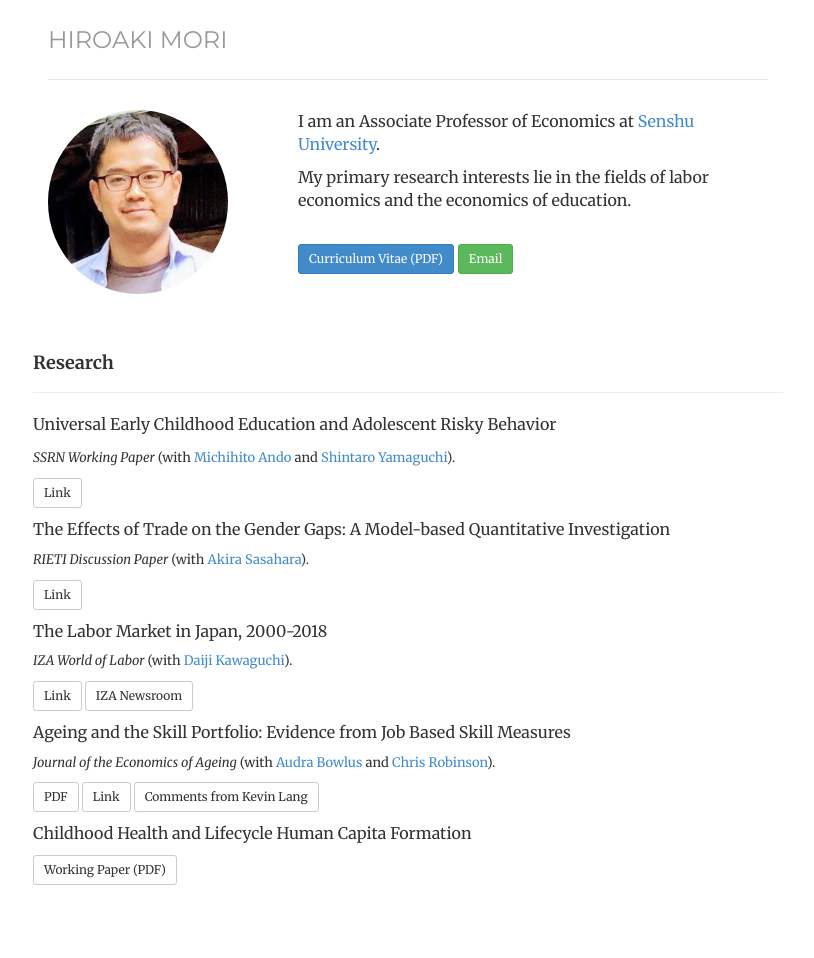
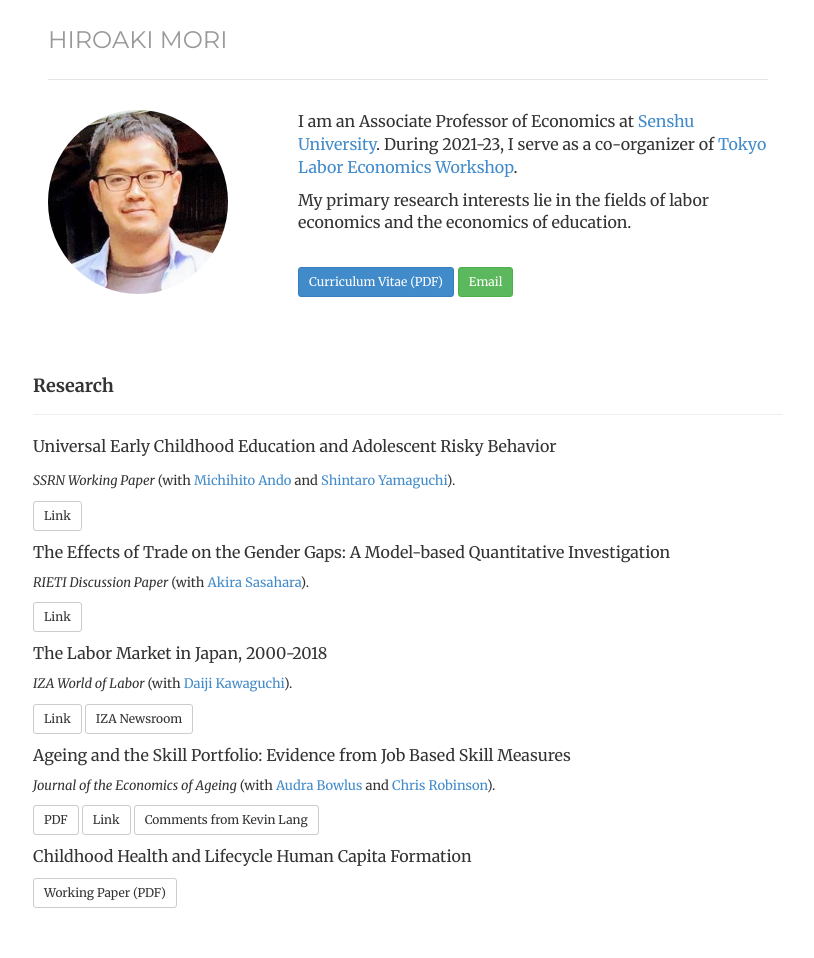
Before and after one commit to morihiroaki/morihiroaki.github.io, a Jekyll site: the page built from index.html, in a window 1280 px wide. Shown: the whole page, without its empty margins (232-1046 px from the left). Built offline with Jekyll 4.4.1, drawn with Linux system fonts in a browser that asks for light colours; before the commit the page ends 935 px from its top, so only the background shows below that.

Commit message:
Update index.html

```diff
--- a/index.html
+++ b/index.html
@@ -17,7 +17,9 @@
 <div class="box text-left">
  <div class='col-sm-8'>
 <p><font size="3"> I am an Associate Professor of Economics at
- <a href="https://www.senshu-u.ac.jp/english/learn/economics/" target="_blank" title="Link">Senshu University</a>.</p>
+ <a href="https://www.senshu-u.ac.jp/english/learn/economics/" target="_blank" title="Link">Senshu University</a>.
+ During 2021-23, I serve as a co-organizer of <a href="https://sites.google.com/site/tokyolaborwkshp/home" target="_blank" title="Link">Tokyo Labor Economics Workshop</a>.
+ </p>
 <p> My primary research interests lie in the fields of labor economics and the economics of education. </p>
 <br/>
 <p><a href="/files/cv_mori_new.pdf" target="_blank" class="btn btn-primary btn-sm" role="button">Curriculum Vitae (PDF)</a>
```
